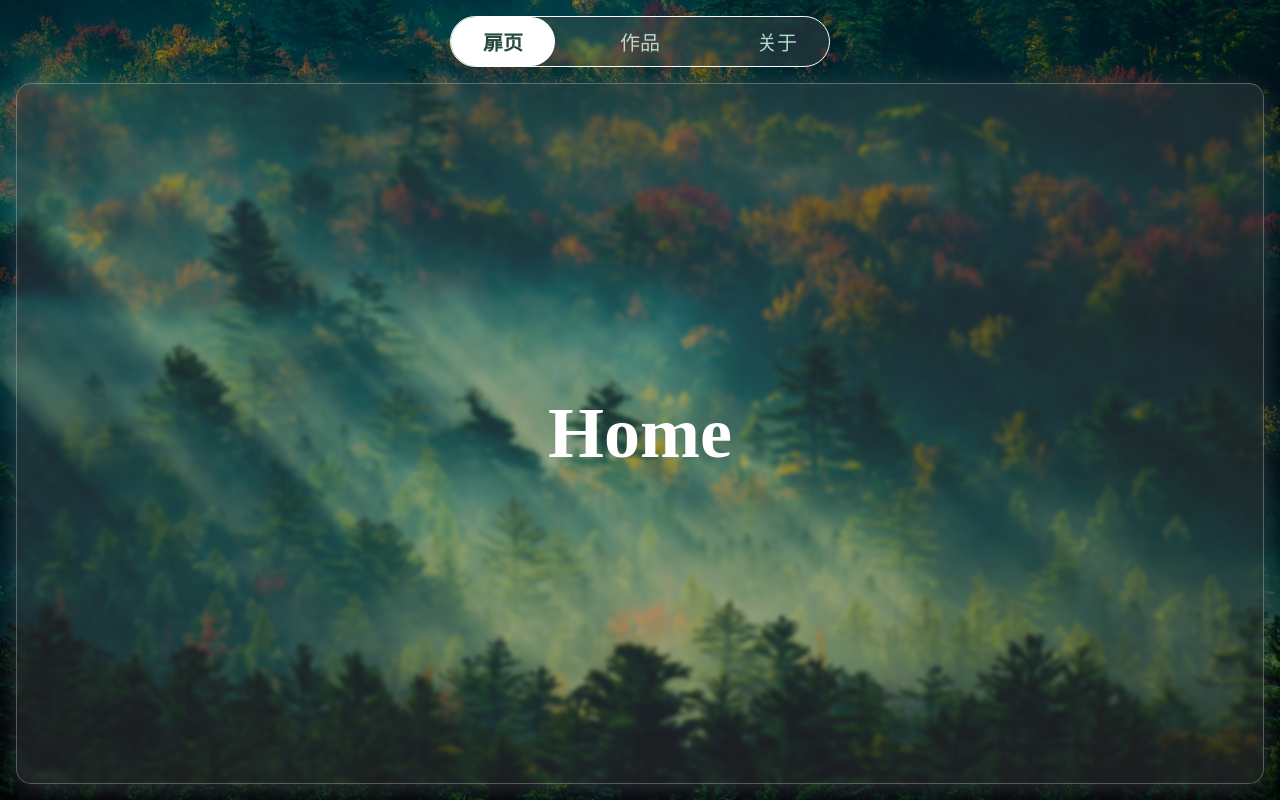
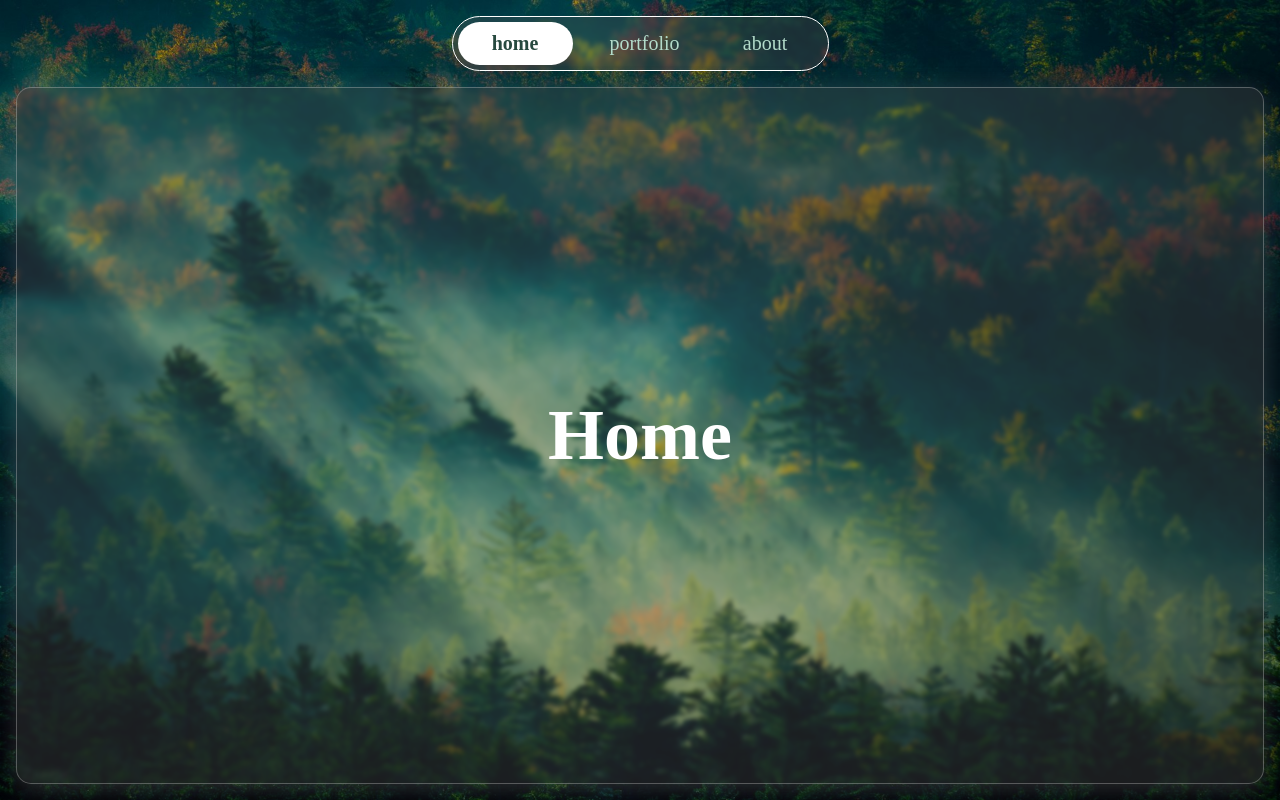
Before and after one commit to trying-c/i-website, a Vue app: page / in a window 1280 px wide. Built offline with nearby package versions, Linux system fonts and the light colour scheme.

Commit message:
feat: menu component

```diff
--- a/src/App.vue
+++ b/src/App.vue
@@ -1,5 +1,5 @@
 <script setup>
-import Menu from '@/components/Menu.vue';
+import Menu from '@/components/MenuTransition.vue';
 </script>
 
 <template>
--- a/src/components/Menu.vue
+++ b/src/components/Menu.vue
@@ -2,28 +2,23 @@
 import { ref } from "vue";
 import { useRouter } from "vue-router";
 import { useStore } from "@/store";
+import routes from '../router/index';
 const store = useStore();
-const emit = defineEmits(['menuChange']);
 const router = useRouter();
 
-let menuList = ref([
-    { name: 'home', label: '扉页' },
-    { name: 'portfolio', label: '作品' },
-    { name: 'about', label: '关于' },
-])
+let menuList = ref(routes.map(({ label, name }) => ({ label, name })));
 let activeItem = ref(store.activeItem);
 
 function handleMenuChange(item) {
     activeItem.value = item.name;
     router.push({ name: activeItem.value });
-    emit('menuChange', item)
 }
 </script>
 
 <template>
     <ul class="website-menu">
         <li class="website-menu-item" :class="[item.name == activeItem ? 'website-menu-active-item' : '']"
-            v-for="(item, index) in menuList" :key="index" @click="e => handleMenuChange(item)">
+            v-for="(item, index) in menuList" :key="item.name" @click="e => handleMenuChange(item)">
             {{ item.label }}
         </li>
     </ul>
@@ -32,7 +27,7 @@ function handleMenuChange(item) {
 <style lang="scss" scoped>
 .website {
     &-menu {
-        margin: 0 auto;
+        margin: 0 auto 16px;
         width: 380px;
         display: flex;
         justify-content: space-between;
--- /dev/null
+++ b/src/components/MenuTransition.vue
@@ -0,0 +1,90 @@
+<script setup>
+import { ref } from "vue";
+import { useRouter } from "vue-router";
+import { useStore } from "@/store";
+import routes from '../router/index';
+const store = useStore();
+const router = useRouter();
+
+let menuList = ref(routes.map(({ label, name }, i) => ({ label: label || name || '--', name, id: `nav_${i}` })));
+let activeItem = ref(store.activeItem);
+
+function handleMenuChange(item) {
+    activeItem.value = item.name;
+    router.push({ name: activeItem.value });
+}
+</script>
+
+<template>
+    <input type="radio" v-for="item in menuList" :key="item.id" :id="item.id" name="nav" style="display: none;" />
+
+    <ul class="website-menu">
+        <li class="website-menu-item" :class="[item.name == activeItem ? 'website-menu-active-item' : '']"
+            v-for="(item, index) in menuList" :key="item.name">
+            <label :for="item.id" @click="e => handleMenuChange(item)">{{ item.label }}</label>
+        </li>
+    </ul>
+
+</template>
+
+<style lang="scss" scoped>
+$item-width: 125px;
+$item-padding: 5px;
+$box-r: 999px;
+
+.website-menu {
+    @include matte-finish-box;
+    margin: 0 auto 16px;
+    display: flex;
+    justify-content: space-between;
+    align-items: center;
+    border: 1px solid #FFFFFF;
+    border-radius: $box-r;
+    position: relative;
+    padding: $item-padding 0;
+
+
+    &::before {
+        content: " ";
+        position: absolute;
+        left: $item-padding;
+        top: $item-padding;
+        width: calc($item-width - $item-padding * 2);
+        height: calc(100% - $item-padding * 2);
+        background: #FFFFFF;
+        border-radius: $box-r;
+        z-index: -1;
+        transition: .3s all cubic-bezier(0.42, 0, 0.74, 1.23);
+    }
+
+
+    &-item {
+        list-style: none;
+        width: $item-width;
+        text-align: center;
+        padding: 10px 32px;
+        font-size: 1.25rem;
+        color: $primary-4;
+
+        cursor: pointer;
+
+        label {
+            display: inline-block;
+            cursor: pointer;
+            width: 100%;
+            height: 100%;
+        }
+    }
+
+    &-active-item {
+        color: $primary-1;
+        font-weight: bold;
+    }
+}
+
+@for $i from 0 through 5 {
+    #nav_#{$i}:checked~.website-menu::before {
+        transform: translateX(calc($item-width * $i));
+    }
+}
+</style>
```
